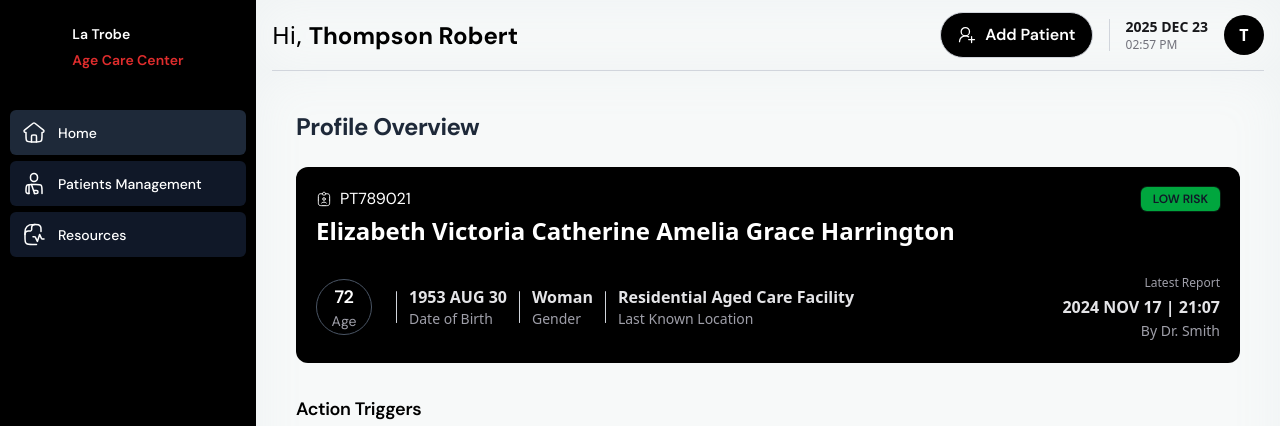
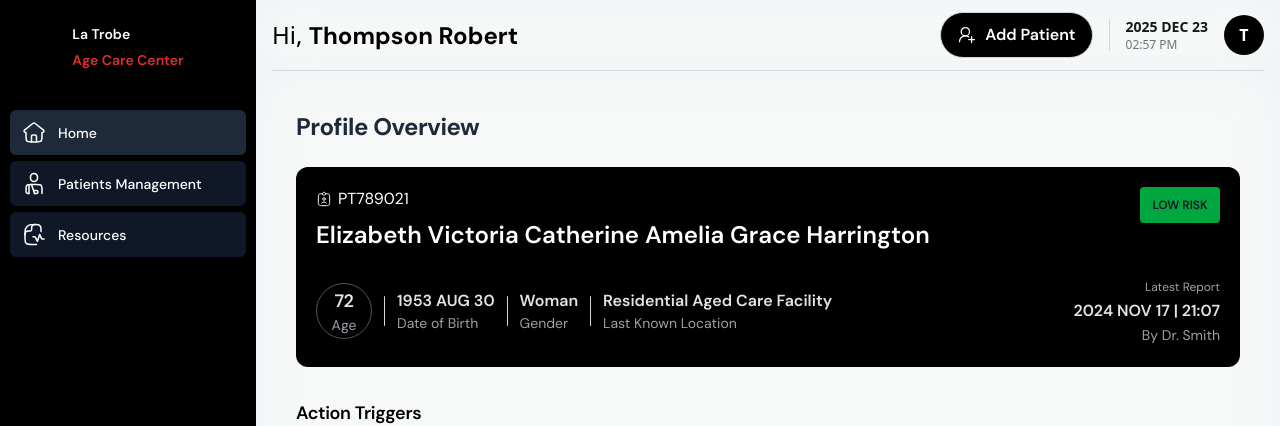
Before and after one commit to Oddlydev/pact-la-trobe, a Next.js app: page /patients in a window 1280 px wide. Shown: the top 426 px of the page. Built offline with nearby package versions, Linux system fonts and the light colour scheme; what @faustwp/core would draw is missing.

Commit message:
components

```diff
--- a/src/components/Indicators/BannerRiskIndicator.tsx
+++ b/src/components/Indicators/BannerRiskIndicator.tsx
@@ -14,7 +14,7 @@ const styles: Record<
 > = {
   critical: {
     bg: "bg-red-600",
-    text: "text-white",
+    text: "text-gray-50",
     defaultLabel: "CRITICAL/PRIORITY",
     width: "w-32",
   },
--- a/src/components/Indicators/DotTableRiskIndicator.tsx
+++ b/src/components/Indicators/DotTableRiskIndicator.tsx
@@ -25,7 +25,7 @@ const styles: Record<
     defaultLabel: "HIGH RISK",
   },
   moderate: {
-    border: "border-amber-600",
+    border: "border-amber-400",
     text: "text-gray-900",
     dot: "#FBBF24",
     defaultLabel: "MOD. RISK",
--- a/src/components/Indicators/OverallSeverityIndicator.tsx
+++ b/src/components/Indicators/OverallSeverityIndicator.tsx
@@ -14,7 +14,7 @@ const styles: Record<
 > = {
   critical: {
     bg: "bg-red-600",
-    text: "text-white",
+    text: "text-gray-50",
     defaultLabel: "CRITICAL/PRIORITY",
   },
   high: {
--- a/src/components/Pagination/Pagination.tsx
+++ b/src/components/Pagination/Pagination.tsx
@@ -40,38 +40,24 @@ interface PaginationProps {
   currentPage: number;
   totalPages: number;
   onPageChange: (page: number) => void;
-  totalItems?: number;
-  itemsPerPage?: number;
 }
 
 export default function Pagination({
   currentPage,
   totalPages,
   onPageChange,
-  totalItems,
-  itemsPerPage,
 }: PaginationProps) {
-  const hasCounts =
-    typeof totalItems === "number" && typeof itemsPerPage === "number";
-  const start = hasCounts ? (currentPage - 1) * (itemsPerPage as number) + 1 : 0;
-  const end = hasCounts
-    ? Math.min(currentPage * (itemsPerPage as number), totalItems as number)
-    : 0;
   return (
-    <div className="flex items-center justify-between border-t border-[var(--color-brand-8)] pt-3 text-gray-600 text-sm leading-5 font-medium">
-      {/* Range text (if counts provided) */}
-      <span>
-        {hasCounts
-          ? `Showing ${start} to ${end} of ${totalItems} patients`
-          : `Page ${currentPage} of ${totalPages}`}
-      </span>
+    <div className="flex items-center justify-between border-t-[0.5px] border-brand-8 pt-3 text-gray-600 text-sm leading-5">
+      {/* Hardcoded text */}
+      <span className="font-normal">Showing 1 to 10 of 100 patients</span>
 
       <div className="inline-flex rounded-md shadow-sm">
         {/* Prev */}
         <button
           disabled={currentPage === 1}
           onClick={() => onPageChange(currentPage - 1)}
-          className={`px-3 py-1 border border-gray-300 ${
+          className={`p-[9px] border border-gray-300 ${
             currentPage === 1
               ? "text-gray-400 cursor-not-allowed"
               : "hover:bg-gray-100"
@@ -85,7 +71,7 @@ export default function Pagination({
           <button
             key={p}
             onClick={() => onPageChange(p)}
-            className={`px-3 py-1 border border-gray-300 -ml-px ${
+            className={`px-[17px] py-[9px] border border-gray-300 -ml-px ${
               p === currentPage
                 ? "bg-gray-200 font-semibold text-black"
                 : "bg-white hover:bg-gray-100 text-gray-600"
@@ -99,7 +85,7 @@ export default function Pagination({
         <button
           disabled={currentPage === totalPages}
           onClick={() => onPageChange(currentPage + 1)}
-          className={`px-3 py-1 border border-gray-300 -ml-px ${
+          className={`p-[9px] border border-gray-300 -ml-px ${
             currentPage === totalPages
               ? "text-gray-400 cursor-not-allowed"
               : "hover:bg-gray-100"
--- a/src/components/PatientBanner/PatientBanner.tsx
+++ b/src/components/PatientBanner/PatientBanner.tsx
@@ -1,4 +1,5 @@
 import React from "react";
+import BannerRiskIndicator from "../Indicators/BannerRiskIndicator";
 
 type Risk = "LOW RISK" | "MODERATE" | "HIGH" | "CRITICAL";
 
@@ -15,25 +16,6 @@ export type PatientBannerProps = {
   className?: string;
 };
 
-const RiskPill: React.FC<{ label: Risk }> = ({ label }) => {
-  const styles: Record<Risk, string> = {
-    "LOW RISK": "bg-green-600 text-gray-900 ring-1 ring-green-900/40",
-    MODERATE: "bg-amber-400 text-gray-900 ring-1 ring-amber-900/30",
-    HIGH: "bg-orange-400 text-gray-900 ring-1 ring-orange-900/30",
-    CRITICAL: "bg-red-600 text-white ring-1 ring-red-900/40",
-  };
-  return (
-    <span
-      className={[
-        "px-3 py-1 rounded-md text-xs font-semibold uppercase",
-        styles[label],
-      ].join(" ")}
-    >
-      {label}
-    </span>
-  );
-};
-
 export default function PatientBanner({
   patientId = "PT000000",
   name = "Reginald Christensen",
@@ -47,10 +29,10 @@ export default function PatientBanner({
   className = "",
 }: PatientBannerProps) {
   return (
-    <div className={["w-full", className].join(" ")}>
+    <div className={["w-full font-dmsans", className].join(" ")}>
       <div className="rounded-xl bg-black p-5">
         <div className="flex items-start justify-between gap-4">
-          <div className="flex items-center gap-2">
+          <div className="flex items-center gap-x-1.5">
             <svg
               xmlns="http://www.w3.org/2000/svg"
               width="16"
@@ -78,28 +60,27 @@ export default function PatientBanner({
               {patientId}
             </span>
           </div>
-          <RiskPill label={risk} />
+          <BannerRiskIndicator variant={"low"} />
         </div>
 
-        <div className="text-white mt-2 text-2xl font-semibold leading-6 tracking-normal">
+        <div className="text-white text-2xl font-semibold leading-6 tracking-normal">
           {name}
         </div>
 
         <div className="mt-7 flex items-center justify-between gap-6">
           <div className="flex items-center gap-3">
-            <div className="flex items-center gap-3">
-              <span className="relative inline-flex h-14 w-14 flex-col items-center justify-center rounded-full border border-gray-600 ">
-                <span className="text-lg font-semibold text-white tracking-tight">
+            <div className="flex items-center">
+              <span className="relative inline-flex size-14 flex-col items-center justify-center rounded-full border border-gray-600 bg-[rgba(0, 0, 0, 0.00]">
+                <span className="text-lg font-semibold text-zinc-200 tracking-tight">
                   {age}
                 </span>
                 <span className="text-sm leading-5 tracking-normal font-normal text-zinc-400">
                   Age
                 </span>
               </span>
-              <div></div>
             </div>
 
-            <div className="h-8 w-px bg-gray-300 rounded-full" />
+            <div className="h-7.5 w-px bg-gray-300 rounded-full" />
 
             <div>
               <div className="text-base text-zinc-200 font-semibold leading-6 tracking-normal">
@@ -110,7 +91,7 @@ export default function PatientBanner({
               </div>
             </div>
 
-            <div className="h-8 w-px bg-gray-300 rounded-full" />
+            <div className="h-7.5 w-px bg-gray-300 rounded-full" />
 
             <div>
               <div className="text-zinc-200 font-semibold leading-6 tracking-normal">
@@ -121,7 +102,7 @@ export default function PatientBanner({
               </div>
             </div>
 
-            <div className="h-8 w-px bg-gray-300 rounded-full" />
+            <div className="h-7.5 w-px bg-gray-300 rounded-full" />
 
             <div>
               <div className="text-zinc-200 font-semibold leading-6 tracking-normal">
--- a/src/components/RadioButtons/RadioButton.tsx
+++ b/src/components/RadioButtons/RadioButton.tsx
@@ -25,7 +25,7 @@ export default function RadioButton({
 
   return (
     <fieldset className={["max-w-md", className].join(" ")}>
-      <div className="space-y-2">
+      <div className="space-y-2.5">
         {options.map((opt) => (
           <div key={opt.id} className="flex items-center">
             <input
@@ -34,11 +34,11 @@ export default function RadioButton({
               name={groupName}
               checked={value === opt.id}
               onChange={() => setValue(opt.id)}
-              className="relative size-5 appearance-none rounded-full border border-gray-300 bg-white
+              className="relative size-4 appearance-none rounded-full border border-gray-300 bg-white
                          before:absolute before:inset-1 before:rounded-full before:bg-white
                          not-checked:before:hidden
-                         checked:border-[var(--color-accent)] checked:bg-[var(--color-accent)]
-                         focus-visible:outline-2 focus-visible:outline-offset-2 focus-visible:outline-[var(--color-accent)]
+                         checked:border-accent checked:bg-accent
+                         focus-visible:outline-2 focus-visible:outline-offset-2 focus-visible:outline-accent
                          disabled:border-gray-300 disabled:bg-gray-100 disabled:before:bg-gray-400
                          forced-colors:appearance-auto forced-colors:before:hidden"
             />
--- a/src/components/RadioButtons/RadioButtonInline.tsx
+++ b/src/components/RadioButtons/RadioButtonInline.tsx
@@ -36,8 +36,8 @@ export default function RadioButtonInline({
               className="relative size-4 appearance-none rounded-full border border-gray-300 bg-white
                          before:absolute before:inset-1 before:rounded-full before:bg-white
                          not-checked:before:hidden
-                         checked:border-[var(--color-accent)] checked:bg-[var(--color-accent)]
-                         focus-visible:outline-2 focus-visible:outline-offset-2 focus-visible:outline-[var(--color-accent)]
+                         checked:border-accent checked:bg-accent
+                         focus-visible:outline-2 focus-visible:outline-offset-2 focus-visible:outline-accent
                          disabled:border-gray-300 disabled:bg-gray-100 disabled:before:bg-gray-400
                          forced-colors:appearance-auto forced-colors:before:hidden"
             />
--- a/src/components/SegmentedControls/SegmentedControls.tsx
+++ b/src/components/SegmentedControls/SegmentedControls.tsx
@@ -86,13 +86,15 @@ export default function SegmentedControls({
 }: Props) {
   return (
     <div
-      className={`inline-flex items-center rounded-md bg-gray-200 py-1 px-1.5 ${className}`}
+      className={`inline-flex items-center rounded-md bg-gray-200 gap-2.5 py-1 px-1.5 ${className}`}
     >
       <button
         type="button"
         onClick={() => onChange("grid")}
         className={`inline-flex items-center gap-2 rounded-md p-2 transition text-xs font-dmsans font-medium leading-4 tracking-normal ${
-          value === "grid" ? "bg-gray-100 text-black" : "text-black opacity-80"
+          value === "grid"
+            ? "bg-gray-100 text-black border-[0.5px] border-gray-300"
+            : "text-black opacity-80"
         }`}
       >
         <GridIcon active={value === "grid"} />
@@ -103,7 +105,9 @@ export default function SegmentedControls({
         type="button"
         onClick={() => onChange("list")}
         className={`inline-flex items-center gap-2 rounded-md p-2 transition text-xs font-dmsans font-medium leading-4 tracking-normal ${
-          value === "list" ? "bg-gray-100 text-black" : "text-black opacity-80"
+          value === "list"
+            ? "bg-gray-100 text-black border-[0.5px] border-gray-300"
+            : "text-black opacity-80"
         }`}
       >
         <ListIcon active={value === "list"} />
```
